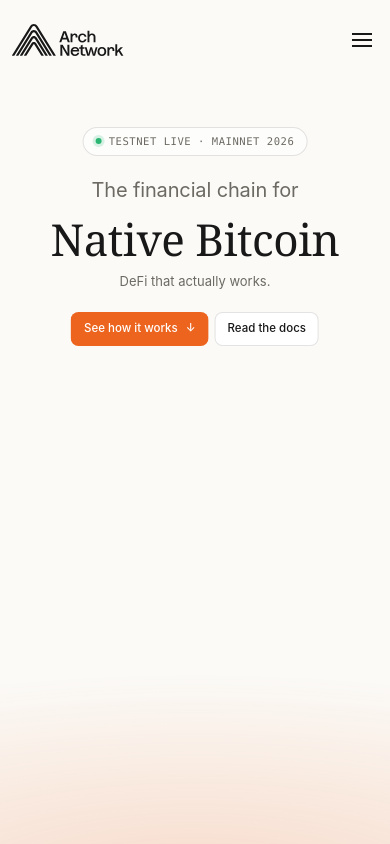
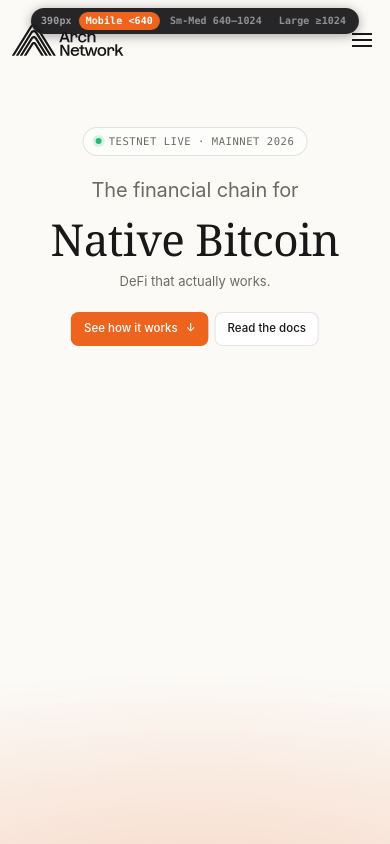
Before and after one commit to Blueprint-Studio-AI/arch-website, a Next.js app: page /chain in a window 390 px wide. Shown: the top 844 px of the page. Built offline with nearby package versions, Linux system fonts and the light colour scheme; a web font is replaced by a local one.

Commit message:
Chain: add dev breakpoint-name overlay

```diff
--- a/src/app/chain/layout.tsx
+++ b/src/app/chain/layout.tsx
@@ -3,6 +3,7 @@
 import { SiteFooter } from "@/components/site-footer";
 import { ChainBelow } from "@/components/chain-below";
 import { SmoothScroll } from "@/components/smooth-scroll";
+import { BreakpointOverlay } from "@/components/breakpoint-overlay";
 import "./chain.css";
 
 export const metadata: Metadata = {
@@ -27,6 +28,8 @@
 }: Readonly<{ children: React.ReactNode }>) {
   return (
     <SmoothScroll>
+      {/* DEV: breakpoint name overlay — remove before shipping */}
+      <BreakpointOverlay />
       <Nav lightHero />
       <div className="chain-scope">{children}</div>
       {/* Below-fold renders as a REAL sibling OUTSIDE .chain-scope (the namespaced reset would
--- /dev/null
+++ b/src/components/breakpoint-overlay.tsx
@@ -0,0 +1,71 @@
+"use client";
+
+// DEV overlay — a fixed pill at the top that names the CTA city tiers and highlights the
+// one the current viewport is in, so we can refer to breakpoints by name while dialing.
+// Remove this component (and its mount in chain/layout.tsx) before shipping.
+
+import { useEffect, useState } from "react";
+
+// Tier boundaries match chain-city.tsx (CITY_MOBILE / CITY_SM_MD / CITY_LARGE).
+const TIERS = [
+  { name: "Mobile", range: "<640", min: 0, max: 639 },
+  { name: "Sm-Med", range: "640–1024", min: 640, max: 1023 },
+  { name: "Large", range: "≥1024", min: 1024, max: Infinity },
+];
+
+export function BreakpointOverlay() {
+  const [w, setW] = useState<number | null>(null);
+
+  useEffect(() => {
+    const on = () => setW(document.documentElement.clientWidth);
+    on();
+    window.addEventListener("resize", on);
+    return () => window.removeEventListener("resize", on);
+  }, []);
+
+  if (w === null) return null;
+
+  return (
+    <div
+      style={{
+        position: "fixed",
+        top: 8,
+        left: "50%",
+        transform: "translateX(-50%)",
+        zIndex: 2147483647,
+        pointerEvents: "none",
+        display: "flex",
+        alignItems: "center",
+        gap: 3,
+        padding: "4px 6px",
+        borderRadius: 9999,
+        background: "rgba(15,15,18,0.9)",
+        color: "#fff",
+        font: "600 10px/1 ui-monospace, SFMono-Regular, Menlo, monospace",
+        letterSpacing: "0.01em",
+        maxWidth: "96vw",
+        boxShadow: "0 2px 12px rgba(0,0,0,0.35)",
+        backdropFilter: "blur(6px)",
+      }}
+    >
+      <span style={{ opacity: 0.55, padding: "0 4px" }}>{w}px</span>
+      {TIERS.map((t) => {
+        const active = w >= t.min && w <= t.max;
+        return (
+          <span
+            key={t.name}
+            style={{
+              padding: "4px 7px",
+              borderRadius: 9999,
+              background: active ? "#ec641d" : "transparent",
+              color: active ? "#fff" : "rgba(255,255,255,0.5)",
+              whiteSpace: "nowrap",
+            }}
+          >
+            {t.name} {t.range}
+          </span>
+        );
+      })}
+    </div>
+  );
+}
```
